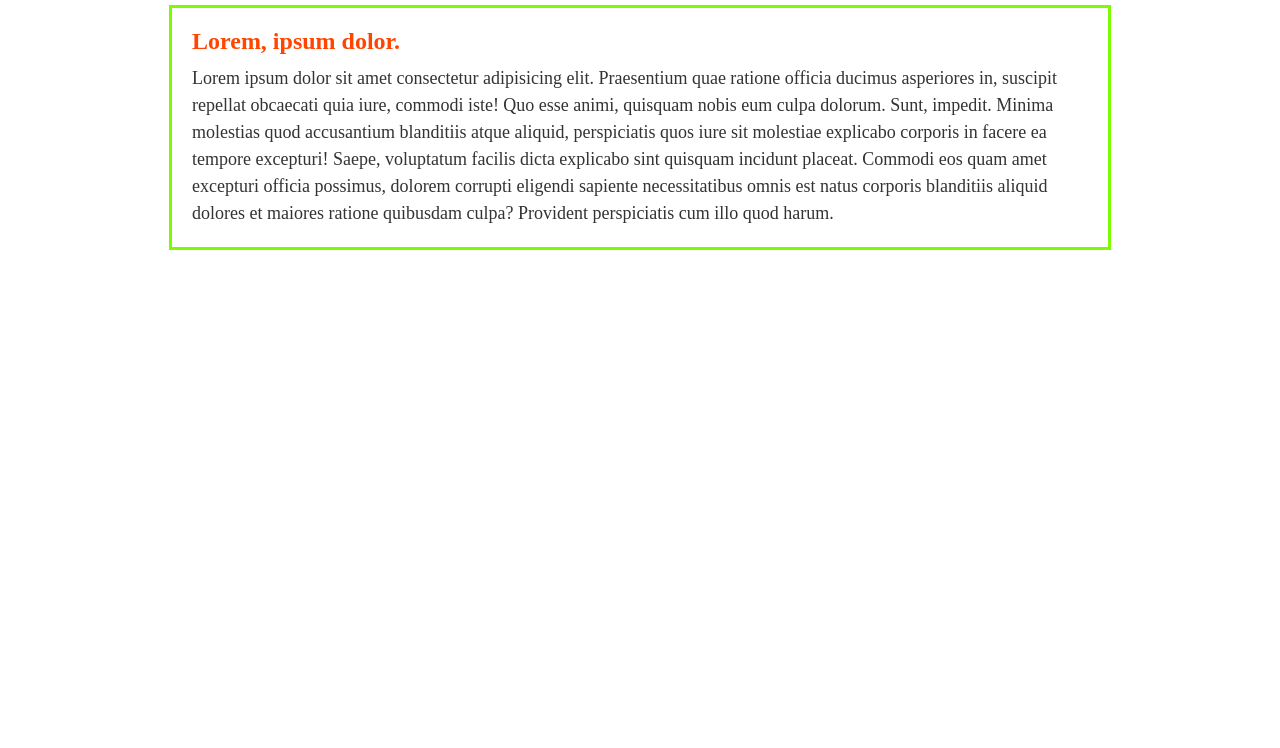
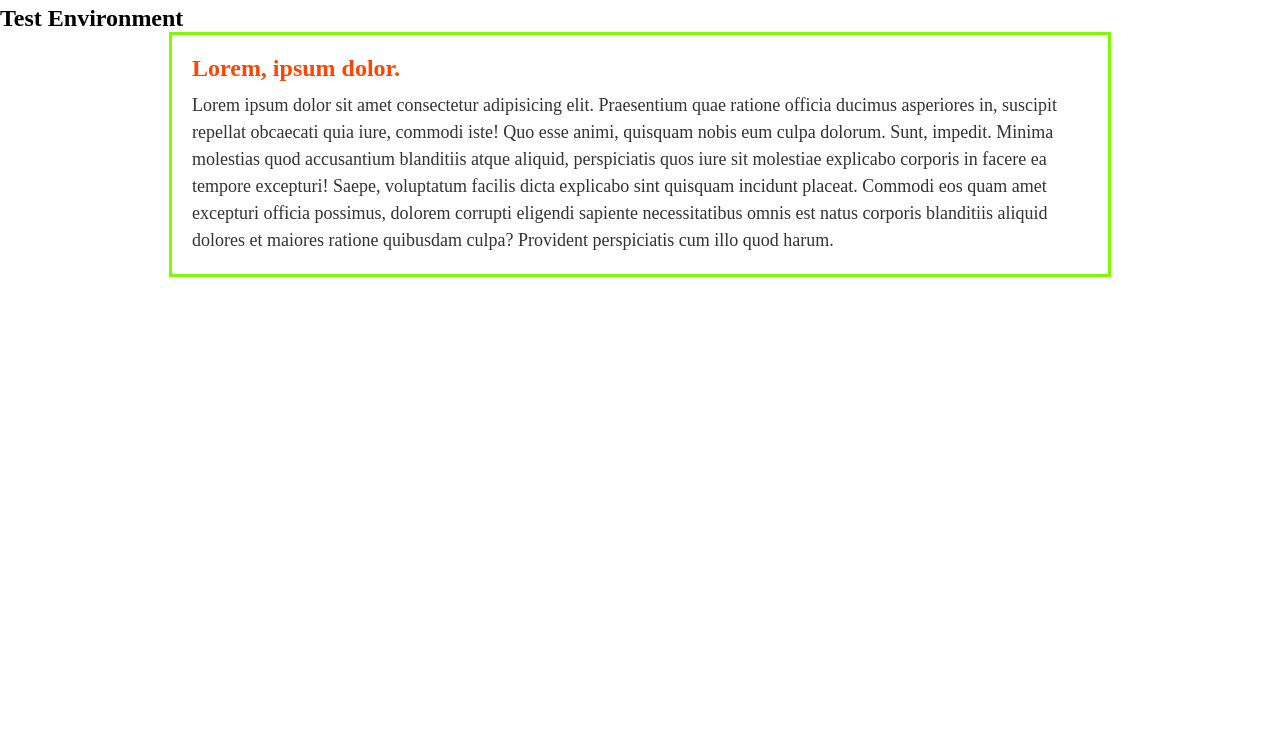
Before and after one commit to Hwang-Jisu/env_test_page, a website built with Parcel: page index.html in a window 1280 px wide. Shown: the part 52-800 px from the top of the page. Built offline with nearby package versions, Linux system fonts and the light colour scheme.

Commit message:
index.html modify

```diff
--- a/index.html
+++ b/index.html
@@ -9,6 +9,7 @@
 </head>
 <body>
   <h1>Web Environment Test</h1>
+  <h2>Test Environment</h2>
   <div class="container">
     <h2>Lorem, ipsum dolor.</h2>
     <p>Lorem ipsum dolor sit amet consectetur adipisicing elit. Praesentium quae ratione officia ducimus asperiores in, suscipit repellat obcaecati quia iure, commodi iste! Quo esse animi, quisquam nobis eum culpa dolorum.
```
